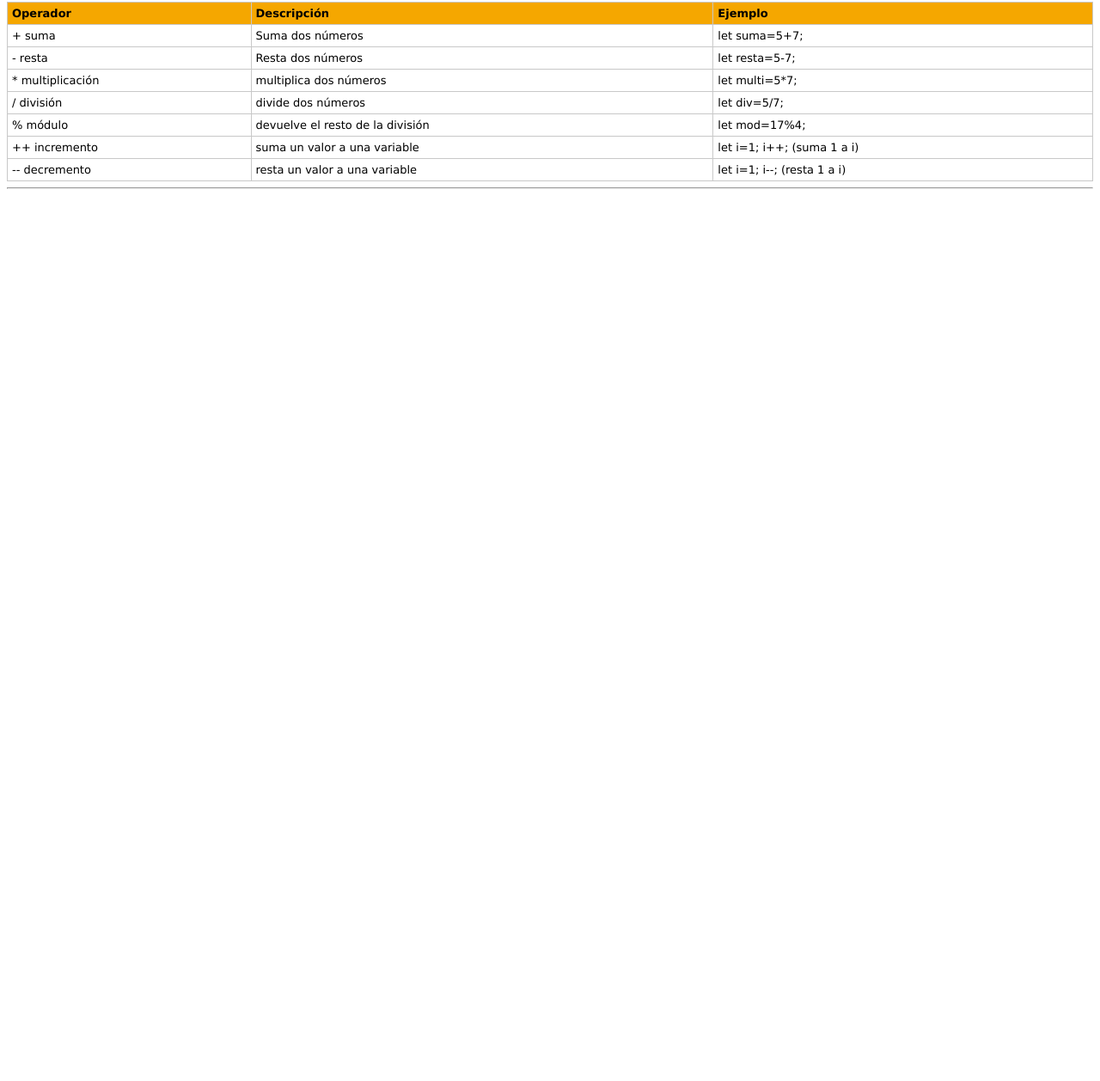
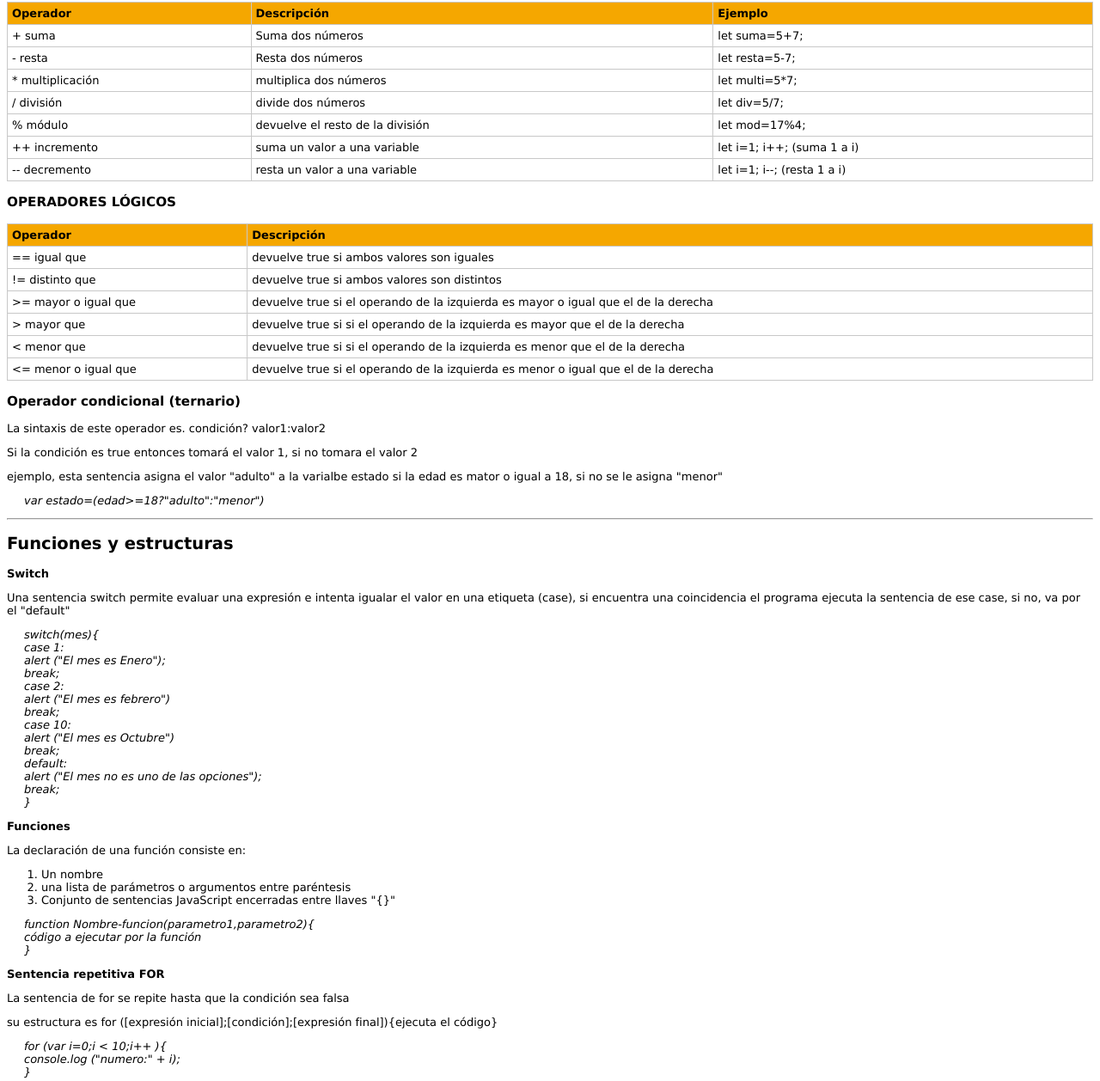
Before and after one commit to miguelgh/JavaScript, a plain HTML site: page index.html in a window 1280 px wide. Shown: the part 481-1739 px from the top of the page at 86% size. Before the commit the page ends 800 px from the top, so only its background shows below. Drawn offline with Linux system fonts and the light colour scheme.

Commit message:
se actualiza la lista de comandos JS

```diff
--- a/css/style.css
+++ b/css/style.css
@@ -22,4 +22,9 @@ th{
 }
 tr:hover{
     background-color: #efefef;
+    cursor: pointer;
 }
+em{
+    display: block;
+    margin-left: 20px;
+}
--- a/index.html
+++ b/index.html
@@ -17,10 +17,7 @@
             <p>Con document.write("Hola Mundo!") uno puede escribir una cadena texto sobre el documento</p>
             <div class="codigo">
                 <script language="javascript" type="text/javascript">
-                    <!--
                     document.write("Hola Mundo!")
-                    //
-                    -->
                 </script>
             </div>
         </article>
@@ -89,8 +86,87 @@
                     </tr>
                 </tbody>
             </table>
+            <h3>OPERADORES LÓGICOS</h3>
+            <table>
+                <thead>
+                    <tr>
+                        <th>Operador</th>
+                        <th>Descripción</th>
+                    </tr>
+                </thead>
+                <tr>
+                    <td>== igual que</td>
+                    <td>devuelve true si ambos valores son iguales</td>
+                </tr>
+                <tr>
+                    <td>!= distinto que</td>
+                    <td>devuelve true si ambos valores son distintos</td>
+                </tr>
+                <tr>
+                    <td>>= mayor o igual que</td>
+                    <td>devuelve true si el operando de la izquierda es mayor o igual que el de la derecha</td>
+                </tr>
+                <tr>
+                    <td>> mayor que</td>
+                    <td>devuelve true si si el operando de la izquierda es mayor que el de la derecha</td>
+                </tr>
+                <tr>
+                    <td> < menor que</td>
+                    <td>devuelve true si si el operando de la izquierda es menor que el de la derecha</td>
+                </tr>
+                <tr>
+                    <td><= menor o igual que</td>
+                    <td>devuelve true si el operando de la izquierda es menor o igual que el de la derecha</td>
+                </tr>
+            </table>
+            <h3>Operador condicional (ternario)</h3>
+            <p>La sintaxis de este operador es. condición? valor1:valor2</p>
+            <p>Si la condición es true entonces tomará el valor 1, si no tomara el valor 2</p>
+            <p>ejemplo, esta sentencia asigna el valor "adulto" a la varialbe estado si la edad es mator o igual a 18, si no se le asigna "menor"</p>
+            <p><em>var estado=(edad>=18?"adulto":"menor")</em></p>
         </article>
         <hr>
+        <article>
+            <h2>Funciones y estructuras</h2>
+            <p><b>Switch</b></p>
+            <p>Una sentencia switch permite evaluar una expresión e intenta igualar el valor en una etiqueta (case), si encuentra una coincidencia el programa ejecuta la sentencia de ese case, si no, va por el "default"</p>
+            <p><em>
+                switch(mes){<br>
+                case 1:<br>
+                alert ("El mes es Enero"); <br>
+                break;<br>
+                case 2: <br>
+                alert ("El mes es febrero") <br>
+                break;<br>
+                case 10: <br>
+                alert ("El mes es Octubre") <br>
+                break;<br>
+                default: <br>
+                alert ("El mes no es uno de las opciones"); <br>
+                break; <br>
+                }
+            </em></p>
+            <p><b>Funciones</b></p>
+            <p>La declaración de una función consiste en:</p>
+            <ol>
+                <li>Un nombre</li>
+                <li>una lista de parámetros o argumentos entre paréntesis</li>
+                <li>Conjunto de sentencias JavaScript encerradas entre llaves "{}"</li>
+            </ol>
+            <p><em>
+                function Nombre-funcion(parametro1,parametro2){<br>
+                código a ejecutar por la función <br>
+                }
+            </em></p>
+            <p><b>Sentencia repetitiva FOR</b></p>
+            <p>La sentencia de for se repite hasta que la condición sea falsa</p>
+            <p>su estructura es for ([expresión inicial];[condición];[expresión final]){ejecuta el código}</p>
+            <p><em>
+                for (var i=0;i < 10;i++ ){ <br>
+                console.log ("numero:" + i); <br>
+                }
+            </em></p>
+        </article>
     </section>
 </body>
 </html>
```
